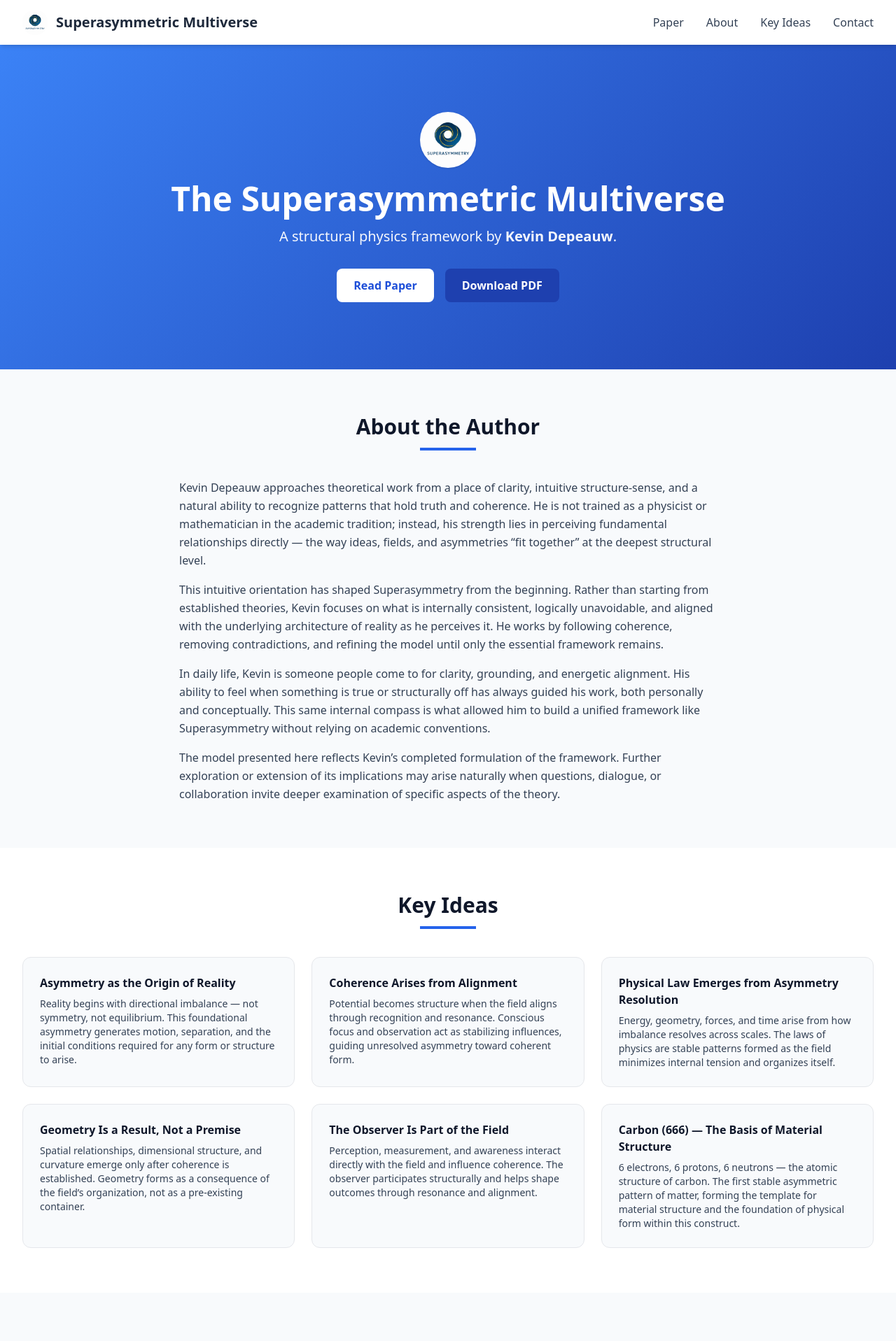
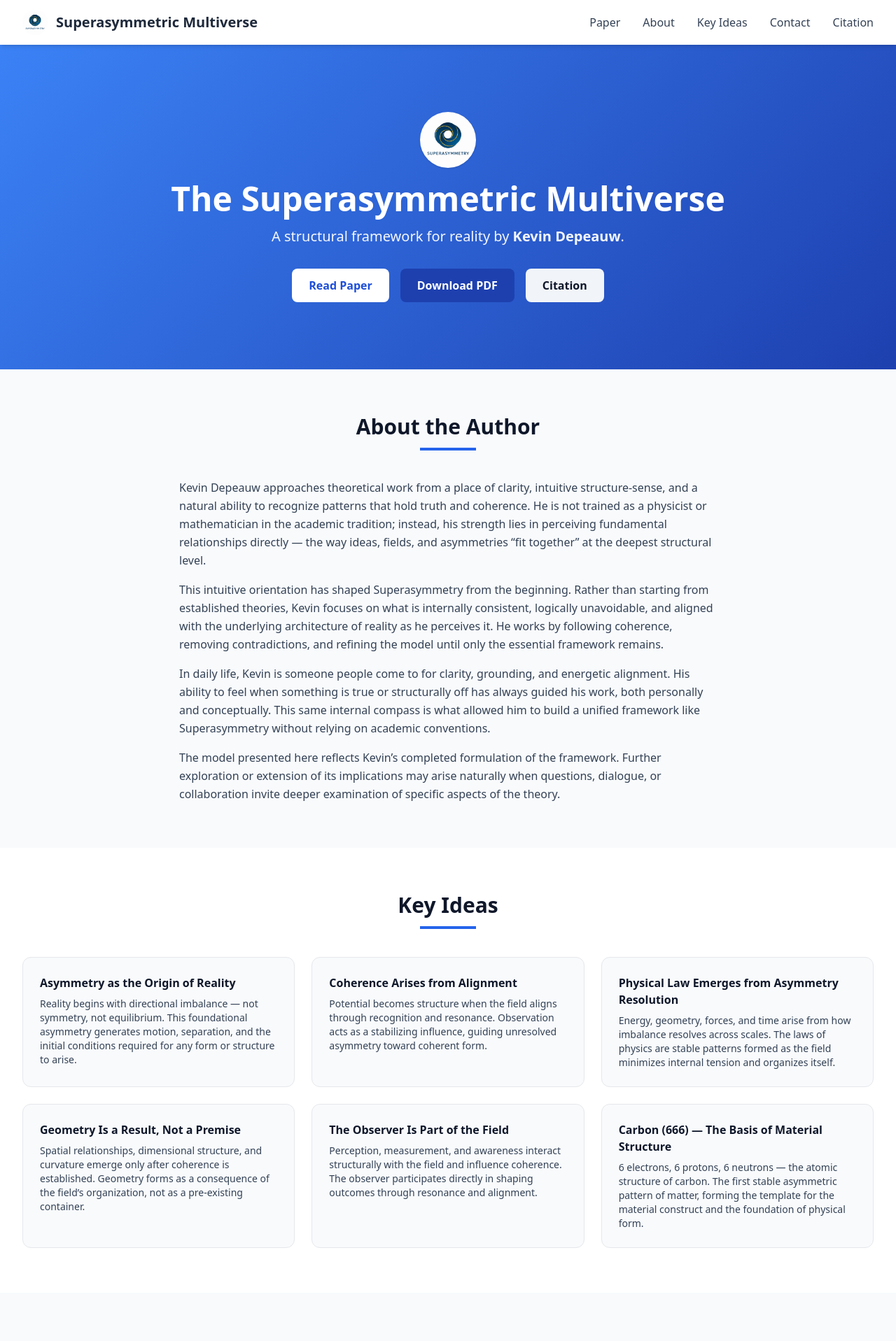
Before and after one commit to soulcreations8888/superasymmetry-website, a React (Vite) app: page / in a window 1280 px wide. Shown: the top 1917 px of the page at 70% size. Built offline with nearby package versions, Linux system fonts and the light colour scheme.

Commit message:
Navigation & SEO final update

```diff
--- a/index.html
+++ b/index.html
@@ -1,4 +1,4 @@
-<!doctype html>
+<!DOCTYPE html>
 <html lang="en">
   <head>
     <meta charset="UTF-8" />
@@ -6,14 +6,16 @@
     <meta name="viewport" content="width=device-width, initial-scale=1" />
 
     <!-- Primary SEO -->
-    <title>The Superasymmetric Multiverse | Superasymmetry Framework by Kevin Depeauw</title>
+    <title>
+      The Superasymmetric Multiverse | A Structural Framework for Reality
+    </title>
     <meta
       name="description"
-      content="The Superasymmetric Multiverse is a structural physics framework by Kevin Depeauw. It treats asymmetry as the generative substrate of physical law, modeling coherence, geometry and conservation through an antisymmetric field Aμν with stable, causal dynamics."
+      content="The Superasymmetric Multiverse, developed by Kevin Depeauw, presents a structural framework for reality in which asymmetry is the generative substrate of physical law. The model unifies coherence, geometry, and conservation through the antisymmetric field Aμν and multilevel asymmetry resolution."
     />
     <meta
       name="keywords"
-      content="superasymmetry, superasymmetric multiverse, Kevin Depeauw, structural physics framework, asymmetry field, antisymmetric tensor Aμν, multiverse cosmology, coherence, causality, new physics"
+      content="superasymmetry, structural framework for reality, asymmetry field, antisymmetric tensor Aμν, Kevin Depeauw, superasymmetric multiverse, foundational physics, coherence, geometry, causality"
     />
     <meta name="author" content="Kevin Depeauw" />
     <meta name="robots" content="index, follow" />
@@ -21,10 +23,13 @@
 
     <!-- Open Graph / Facebook -->
     <meta property="og:type" content="website" />
-    <meta property="og:title" content="The Superasymmetric Multiverse | Superasymmetry Framework" />
+    <meta
+      property="og:title"
+      content="The Superasymmetric Multiverse | A Structural Framework for Reality"
+    />
     <meta
       property="og:description"
-      content="A structural physics framework by Kevin Depeauw, where asymmetry generates physical law through an antisymmetric field Aμν and coherent multilevel dynamics."
+      content="A structural framework for reality by Kevin Depeauw, describing how asymmetry gives rise to coherence, geometry, and the laws of physics through the antisymmetric field Aμν."
     />
     <meta property="og:url" content="https://superasymmetry.org/" />
     <meta property="og:site_name" content="The Superasymmetric Multiverse" />
@@ -32,10 +37,13 @@
 
     <!-- Twitter -->
     <meta name="twitter:card" content="summary_large_image" />
-    <meta name="twitter:title" content="The Superasymmetric Multiverse | Structural Physics Framework" />
+    <meta
+      name="twitter:title"
+      content="The Superasymmetric Multiverse | A Structural Framework for Reality"
+    />
     <meta
       name="twitter:description"
-      content="Superasymmetry: a structural physics framework where asymmetry drives coherence, geometry and conservation through an antisymmetric field Aμν."
+      content="Superasymmetry is a structural framework for reality in which foundational asymmetry generates physical law, coherence, geometry, and causal stability."
     />
     <meta name="twitter:image" content="https://superasymmetry.org/logo.png" />
 
@@ -53,13 +61,14 @@
             "publisher": {
               "@type": "Person",
               "name": "Kevin Depeauw"
-          }
+            },
+            "description": "A structural framework for reality developed by Kevin Depeauw."
           },
           {
             "@type": "ScholarlyArticle",
             "@id": "https://superasymmetry.org/#paper",
-          "headline": "The Superasymmetric Multiverse",
-          "name": "The Superasymmetric Multiverse",
+            "headline": "The Superasymmetric Multiverse: A Structural Framework for Reality",
+            "name": "The Superasymmetric Multiverse: A Structural Framework for Reality",
             "author": {
               "@type": "Person",
               "name": "Kevin Depeauw"
@@ -68,16 +77,15 @@
             "mainEntityOfPage": "https://superasymmetry.org/",
             "datePublished": "2025-11-17",
             "inLanguage": "en",
-          "description": "The Superasymmetric Multiverse presents a structural physics framework in which asymmetry is the generative substrate of physical law. The theory models coherence, geometry and conservation via an antisymmetric field Aμν and analyses how multilevel asymmetry gives rise to stable, causal dynamics.",
+            "description": "The Superasymmetric Multiverse presents a structural framework for reality in which asymmetry is the generative substrate of physical law. The theory models coherence, geometry, time and conservation through the antisymmetric field Aμν and detailed asymmetry resolution across scales.",
             "keywords": [
+              "structural framework for reality",
               "superasymmetry",
-            "superasymmetric multiverse",
-            "structural physics framework",
+              "asymmetry field",
               "antisymmetric tensor Aμν",
-            "coherence and causality",
-            "multiverse cosmology",
-            "field-based asymmetry",
-            "new physics"
+              "coherence and geometry",
+              "causality",
+              "foundational physics"
             ],
             "isPartOf": {
               "@type": "CreativeWorkSeries",
@@ -92,11 +100,13 @@
         ]
       }
     </script>
+
+    <!-- React entry -->
+    <script type="module" src="/src/main.tsx"></script>
   </head>
 
   <body class="bg-slate-50 text-slate-900">
     <div id="root"></div>
-    <!-- Single React/Vite entry -->
     <script type="module" src="/src/main.tsx"></script>
   </body>
 </html>
--- a/src/App.tsx
+++ b/src/App.tsx
@@ -1,7 +1,7 @@
 import { useEffect, useState } from "react";
 import Layout from "./components/Layout";
 
-type View = "home" | "paper";
+type View = "home" | "paper" | "citation";
 
 /** Smooth scrolling for anchor links on the home view */
 function useHashScroll(enable: boolean) {
@@ -21,8 +21,14 @@ function useHashScroll(enable: boolean) {
   }, [enable]);
 }
 
-/** HOME / ONE-PAGER VIEW (hero + about + ideas + contact) */
-function HomeView({ onReadPaper }: { onReadPaper: () => void }) {
+/** HOME VIEW */
+function HomeView({
+  onReadPaper,
+  onGoCitation,
+}: {
+  onReadPaper: () => void;
+  onGoCitation: () => void;
+}) {
   return (
     <>
       {/* HERO */}
@@ -36,17 +42,21 @@ function HomeView({ onReadPaper }: { onReadPaper: () => void }) {
           <h1 className="text-4xl md:text-5xl font-bold">
             The Superasymmetric Multiverse
           </h1>
+
+          {/* ✨ Corrected tagline */}
           <p className="text-lg md:text-xl max-w-3xl mx-auto mt-4 opacity-95">
-            A structural physics framework by{" "}
+            A structural framework for reality by{" "}
             <span className="font-semibold">Kevin Depeauw</span>.
           </p>
-          <div className="mt-8 flex flex-col sm:flex-row justify-center gap-4">
+
+          <div className="mt-8 flex flex-col sm:flex-row justify-center gap-4 flex-wrap">
             <button
               onClick={onReadPaper}
               className="bg-white text-blue-700 hover:bg-slate-100 font-semibold py-3 px-6 rounded-lg"
             >
               Read Paper
             </button>
+
             <a
               href="/paper.pdf"
               download
@@ -54,6 +64,13 @@ function HomeView({ onReadPaper }: { onReadPaper: () => void }) {
             >
               Download PDF
             </a>
+
+            <button
+              onClick={onGoCitation}
+              className="bg-slate-100 text-slate-900 hover:bg-white font-semibold py-3 px-6 rounded-lg"
+            >
+              Citation
+            </button>
           </div>
         </div>
       </section>
@@ -136,9 +153,8 @@ function HomeView({ onReadPaper }: { onReadPaper: () => void }) {
               </div>
               <p className="text-slate-700 mt-2 text-sm">
                 Potential becomes structure when the field aligns through
-                recognition and resonance. Conscious focus and observation act
-                as stabilizing influences, guiding unresolved asymmetry toward
-                coherent form.
+                recognition and resonance. Observation acts as a stabilizing
+                influence, guiding unresolved asymmetry toward coherent form.
               </p>
             </div>
 
@@ -174,14 +190,14 @@ function HomeView({ onReadPaper }: { onReadPaper: () => void }) {
                 The Observer Is Part of the Field
               </div>
               <p className="text-slate-700 mt-2 text-sm">
-                Perception, measurement, and awareness interact directly with
-                the field and influence coherence. The observer participates
-                structurally and helps shape outcomes through resonance and
+                Perception, measurement, and awareness interact structurally
+                with the field and influence coherence. The observer
+                participates directly in shaping outcomes through resonance and
                 alignment.
               </p>
             </div>
 
-            {/* IDEA 6 — CARBON */}
+            {/* IDEA 6 */}
             <div className="p-6 rounded-xl bg-slate-50 border">
               <div className="font-semibold">
                 Carbon (666) — The Basis of Material Structure
@@ -189,8 +205,8 @@ function HomeView({ onReadPaper }: { onReadPaper: () => void }) {
               <p className="text-slate-700 mt-2 text-sm">
                 6 electrons, 6 protons, 6 neutrons — the atomic structure of
                 carbon. The first stable asymmetric pattern of matter, forming
-                the template for material structure and the foundation of
-                physical form within this construct.
+                the template for the material construct and the foundation of
+                physical form.
               </p>
             </div>
           </div>
@@ -223,7 +239,7 @@ function HomeView({ onReadPaper }: { onReadPaper: () => void }) {
   );
 }
 
-/** FULL PAPER VIEW (separate page with back button, iframe reader) */
+/** PAPER VIEW */
 function PaperView({ onBack }: { onBack: () => void }) {
   return (
     <section className="py-8 md:py-12 bg-slate-50 min-h-[calc(100vh-4rem)]">
@@ -275,20 +291,76 @@ function PaperView({ onBack }: { onBack: () => void }) {
   );
 }
 
+/** CITATION VIEW */
+function CitationView({ onBack }: { onBack: () => void }) {
+  return (
+    <section className="py-8 md:py-12 bg-slate-50 min-h-[calc(100vh-4rem)]">
+      <div className="max-w-3xl mx-auto px-4 sm:px-6 lg:px-8">
+        <button
+          onClick={onBack}
+          className="mb-6 inline-flex items-center text-blue-700 hover:text-blue-900 text-sm font-medium"
+        >
+          <span className="mr-2 text-lg">←</span> Back to overview
+        </button>
+
+        <h1 className="text-3xl md:text-4xl font-bold mb-6">Cite This Work</h1>
+
+        <p className="mb-4 text-lg text-slate-700">
+          Below is the recommended citation for referencing the Superasymmetric
+          Multiverse framework.
+        </p>
+
+        <h2 className="text-2xl font-semibold mt-8 mb-3">
+          Recommended Citation (Text)
+        </h2>
+
+        <pre className="bg-slate-100 p-4 rounded text-sm whitespace-pre-wrap">
+          Kevin Depeauw (2025).{" "}
+          <i>
+            The Superasymmetric Multiverse: A Structural Framework for Reality
+          </i>
+          . superasymmetry.org/paper.pdf
+        </pre>
+
+        <h2 className="text-2xl font-semibold mt-8 mb-3">BibTeX</h2>
+
+        <pre className="bg-slate-100 p-4 rounded text-sm whitespace-pre-wrap">
+          {`@article{Depeauw2025Superasymmetric,
+  author    = {Kevin Depeauw},
+  title     = {The Superasymmetric Multiverse: A Structural Framework for Reality},
+  journal   = {Superasymmetry.org},
+  year      = {2025},
+  month     = {11},
+  note      = {Preprint},
+  url       = {https://superasymmetry.org/paper.pdf}
+}`}
+        </pre>
+      </div>
+    </section>
+  );
+}
+
 export default function App() {
   const [view, setView] = useState<View>("home");
 
-  // enable smooth hash scrolling only on the home view
   useHashScroll(view === "home");
 
   return (
-    <Layout>
-      {view === "home" ? (
-        <HomeView onReadPaper={() => setView("paper")} />
-      ) : (
-        <PaperView onBack={() => setView("home")} />
+    <Layout
+      onNavHome={() => setView("home")}
+      onNavPaper={() => setView("paper")}
+      onNavCitation={() => setView("citation")}
+    >
+      {view === "home" && (
+        <HomeView
+          onReadPaper={() => setView("paper")}
+          onGoCitation={() => setView("citation")}
+        />
       )}
-      {/* FOOTER */}
+      {view === "paper" && <PaperView onBack={() => setView("home")} />}
+      {view === "citation" && <CitationView onBack={() => setView("home")} />}
+
+      {/* FOOTER stays as you have it */}
       <footer className="bg-slate-900 text-slate-300 py-6 mt-16">
         <div className="max-w-7xl mx-auto px-4 sm:px-6 lg:px-8 text-center text-sm leading-relaxed">
           <p>© 2025 Kevin Depeauw. All rights reserved.</p>
--- a/src/components/Layout.tsx
+++ b/src/components/Layout.tsx
@@ -1,42 +1,173 @@
 import { useEffect, useState } from "react";
 
-export default function Layout({ children }: { children: React.ReactNode }) {
+type LayoutProps = {
+  children: React.ReactNode;
+  onNavHome?: () => void;
+  onNavPaper?: () => void;
+  onNavCitation?: () => void;
+};
+
+export default function Layout({
+  children,
+  onNavHome,
+  onNavPaper,
+  onNavCitation,
+}: LayoutProps) {
   const [open, setOpen] = useState(false);
+
   useEffect(() => {
     const onHash = () => setOpen(false);
     window.addEventListener("hashchange", onHash);
     return () => window.removeEventListener("hashchange", onHash);
   }, []);
 
+  // go to home + scroll to section id (about, ideas, contact)
+  const goSection = (id: "about" | "ideas" | "contact") => {
+    if (onNavHome) onNavHome();
+    setOpen(false);
+    setTimeout(() => {
+      window.location.hash = `#${id}`;
+    }, 0);
+  };
+
+  const goHome = () => {
+    if (onNavHome) onNavHome();
+    setOpen(false);
+    setTimeout(() => {
+      window.location.hash = "#home";
+    }, 0);
+  };
+
+  const goPaper = () => {
+    if (onNavPaper) onNavPaper();
+    setOpen(false);
+  };
+
+  const goCitation = () => {
+    if (onNavCitation) onNavCitation();
+    setOpen(false);
+  };
+
   return (
     <div className="min-h-screen">
       <nav className="bg-white shadow-md sticky top-0 z-50">
         <div className="max-w-7xl mx-auto px-4 sm:px-6 lg:px-8">
           <div className="flex justify-between h-16">
-            <a href="#home" className="flex items-center gap-3">
-              <img src="/logo.png" alt="Superasymmetry" className="h-9 w-9 rounded-full" />
-              <span className="text-lg md:text-xl font-bold text-slate-800">Superasymmetric Multiverse</span>
-            </a>
+            {/* Logo → home */}
+            <button
+              type="button"
+              onClick={goHome}
+              className="flex items-center gap-3"
+            >
+              <img
+                src="/logo.png"
+                alt="Superasymmetry"
+                className="h-9 w-9 rounded-full"
+              />
+              <span className="text-lg md:text-xl font-bold text-slate-800">
+                Superasymmetric Multiverse
+              </span>
+            </button>
+
+            {/* Desktop menu */}
             <div className="hidden md:flex items-center gap-8">
-              <a href="#paper" className="nav-link font-medium text-slate-700 hover:text-blue-600">Paper</a>
-              <a href="#about" className="nav-link font-medium text-slate-700 hover:text-blue-600">About</a>
-              <a href="#ideas" className="nav-link font-medium text-slate-700 hover:text-blue-600">Key Ideas</a>
-              <a href="#contact" className="nav-link font-medium text-slate-700 hover:text-blue-600">Contact</a>
+              <button
+                type="button"
+                onClick={goPaper}
+                className="nav-link font-medium text-slate-700 hover:text-blue-600"
+              >
+                Paper
+              </button>
+              <button
+                type="button"
+                onClick={() => goSection("about")}
+                className="nav-link font-medium text-slate-700 hover:text-blue-600"
+              >
+                About
+              </button>
+              <button
+                type="button"
+                onClick={() => goSection("ideas")}
+                className="nav-link font-medium text-slate-700 hover:text-blue-600"
+              >
+                Key Ideas
+              </button>
+              <button
+                type="button"
+                onClick={() => goSection("contact")}
+                className="nav-link font-medium text-slate-700 hover:text-blue-600"
+              >
+                Contact
+              </button>
+              <button
+                type="button"
+                onClick={goCitation}
+                className="nav-link font-medium text-slate-700 hover:text-blue-600"
+              >
+                Citation
+              </button>
             </div>
-            <button onClick={() => setOpen(v => !v)} className="md:hidden text-slate-700 hover:text-blue-600" aria-label="Menu">
-              <svg className="h-7 w-7" viewBox="0 0 24 24" fill="none" stroke="currentColor">
-                <path strokeWidth="2" strokeLinecap="round" d="M4 6h16M4 12h16M4 18h16" />
+
+            {/* Mobile menu toggle */}
+            <button
+              onClick={() => setOpen((v) => !v)}
+              className="md:hidden text-slate-700 hover:text-blue-600"
+              aria-label="Menu"
+            >
+              <svg
+                className="h-7 w-7"
+                viewBox="0 0 24 24"
+                fill="none"
+                stroke="currentColor"
+              >
+                <path
+                  strokeWidth="2"
+                  strokeLinecap="round"
+                  d="M4 6h16M4 12h16M4 18h16"
+                />
               </svg>
             </button>
           </div>
         </div>
+
+        {/* Mobile menu */}
         {open && (
           <div className="md:hidden bg-white border-t border-slate-200">
-            {["paper","about","ideas","contact"].map(id => (
-              <a key={id} href={`#${id}`} className="block px-4 py-3 hover:bg-blue-50">
-                {id[0].toUpperCase()+id.slice(1)}
-              </a>
-            ))}
+            <button
+              type="button"
+              onClick={goPaper}
+              className="block w-full text-left px-4 py-3 hover:bg-blue-50"
+            >
+              Paper
+            </button>
+            <button
+              type="button"
+              onClick={() => goSection("about")}
+              className="block w-full text-left px-4 py-3 hover:bg-blue-50"
+            >
+              About
+            </button>
+            <button
+              type="button"
+              onClick={() => goSection("ideas")}
+              className="block w-full text-left px-4 py-3 hover:bg-blue-50"
+            >
+              Key Ideas
+            </button>
+            <button
+              type="button"
+              onClick={() => goSection("contact")}
+              className="block w-full text-left px-4 py-3 hover:bg-blue-50"
+            >
+              Contact
+            </button>
+            <button
+              type="button"
+              onClick={goCitation}
+              className="block w-full text-left px-4 py-3 hover:bg-blue-50"
+            >
+              Citation
+            </button>
           </div>
         )}
       </nav>
@@ -47,7 +178,9 @@ export default function Layout({ children }: { children: React.ReactNode }) {
         <div className="max-w-7xl mx-auto px-4 sm:px-6 lg:px-8 flex flex-col md:flex-row gap-3 md:items-center md:justify-between">
           <div>© {new Date().getFullYear()} Kevin Depeauw</div>
           <div className="flex gap-4">
-            <a className="underline" href="/paper.pdf" download>Download PDF</a>
+            <a className="underline" href="/paper.pdf" download>
+              Download PDF
+            </a>
           </div>
         </div>
       </footer>
```
Also changed, not shown: src/pages/Citation.tsx (added, +29 -0 lines). Lines whose indentation alone changed are shown as unchanged.
